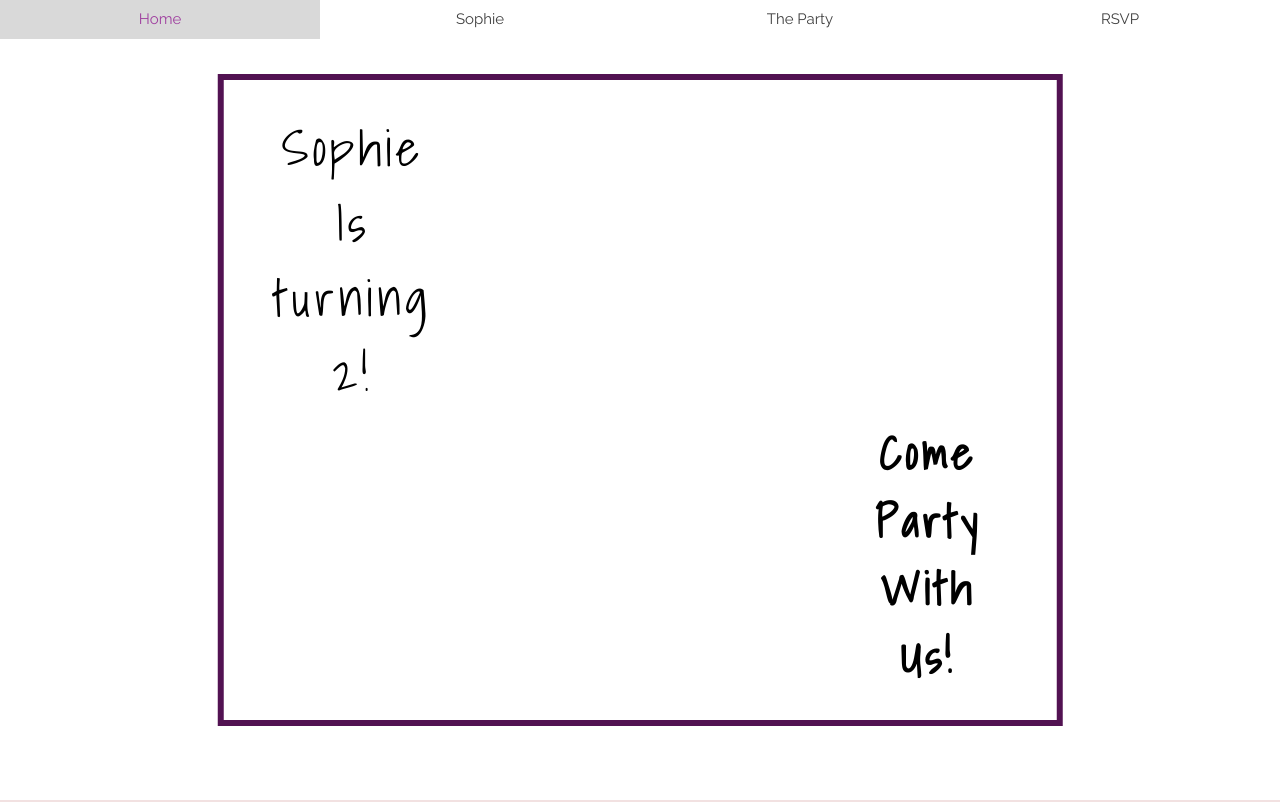
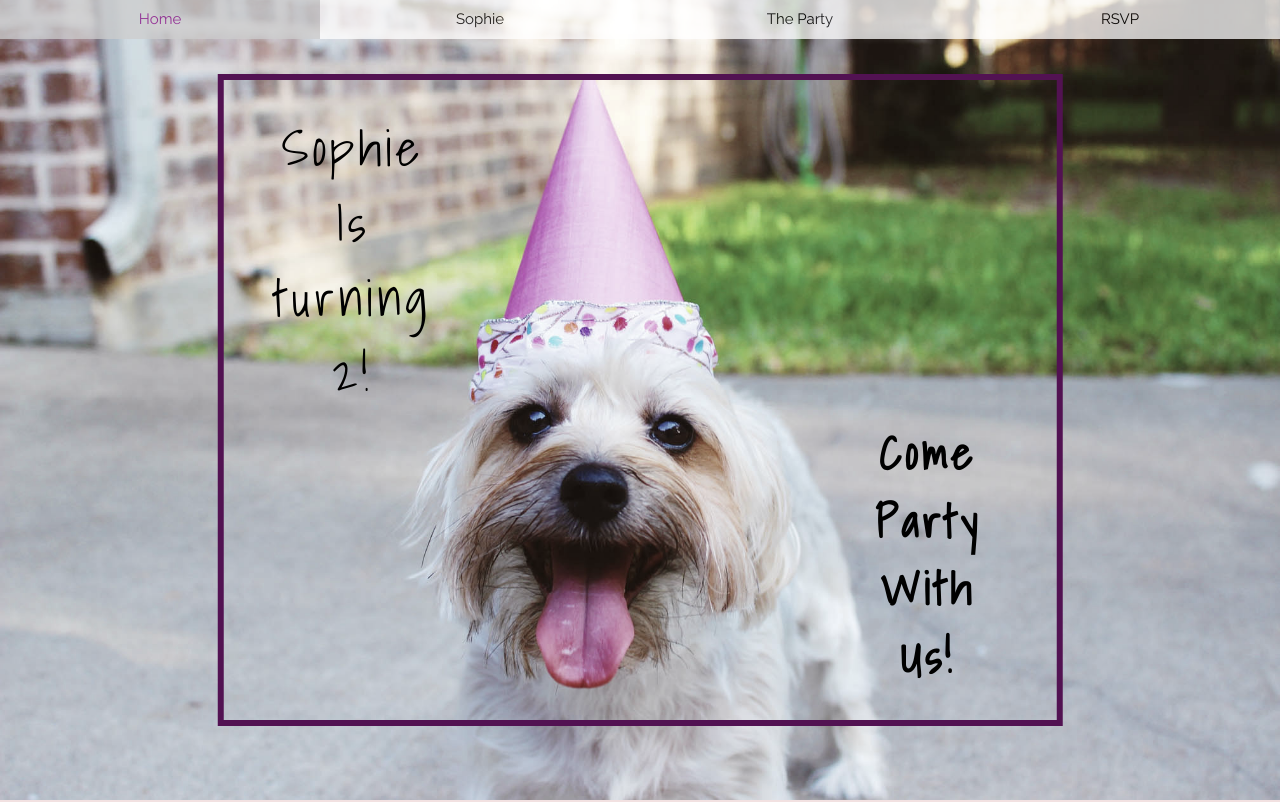
Before and after one commit to Teresamcp/day2invitation, a plain HTML site: page index.html in a window 1280 px wide. Shown: the top 802 px of the page. Drawn offline with nearby package versions, Linux system fonts and the light colour scheme; a web font is replaced by a local one.

Commit message:
Update style.css

```diff
--- a/style.css
+++ b/style.css
@@ -38,7 +38,7 @@ body, html {
     background-size: cover;
 }
 .bgimg {
-    background-image: url("images/partydog.jpg");
+    background-image: url("partydog.jpg");
 }
 
 .bgimg2 {background-image: url("/w3images/flowers.jpg");
```
